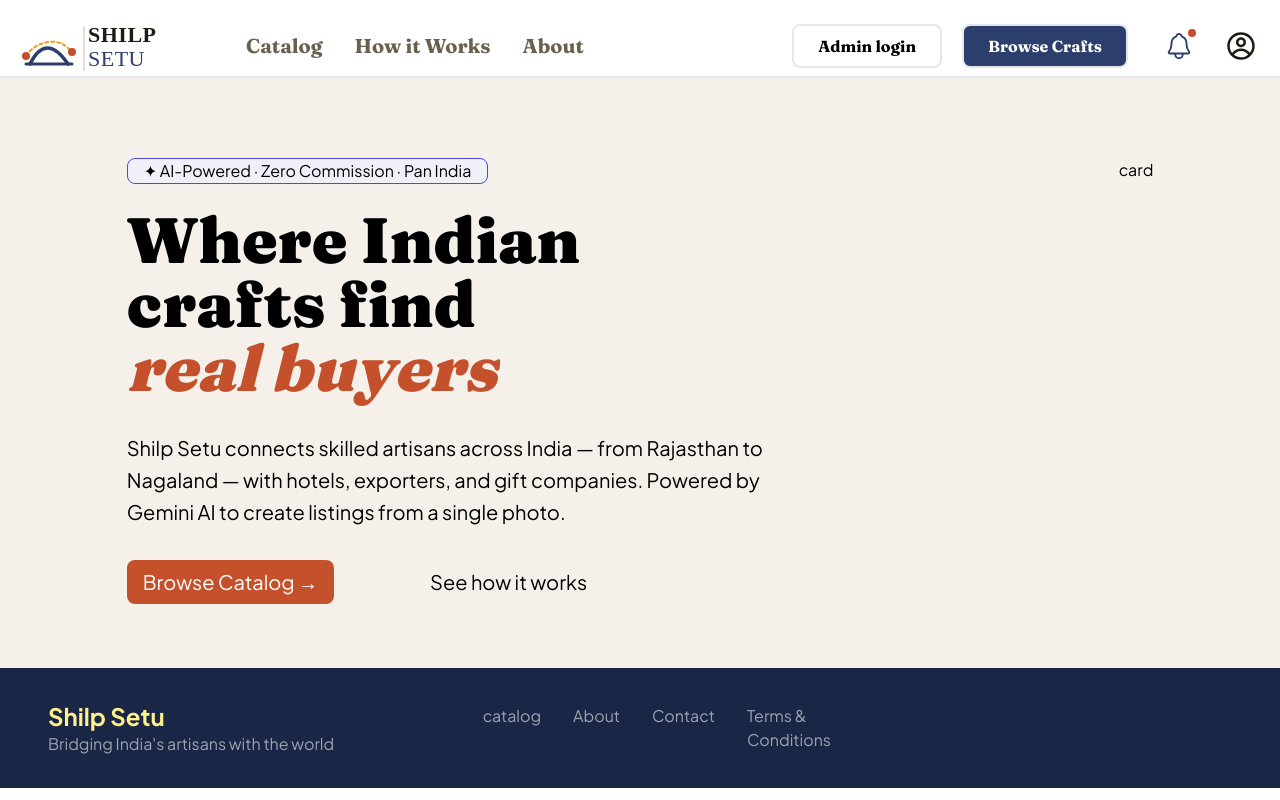
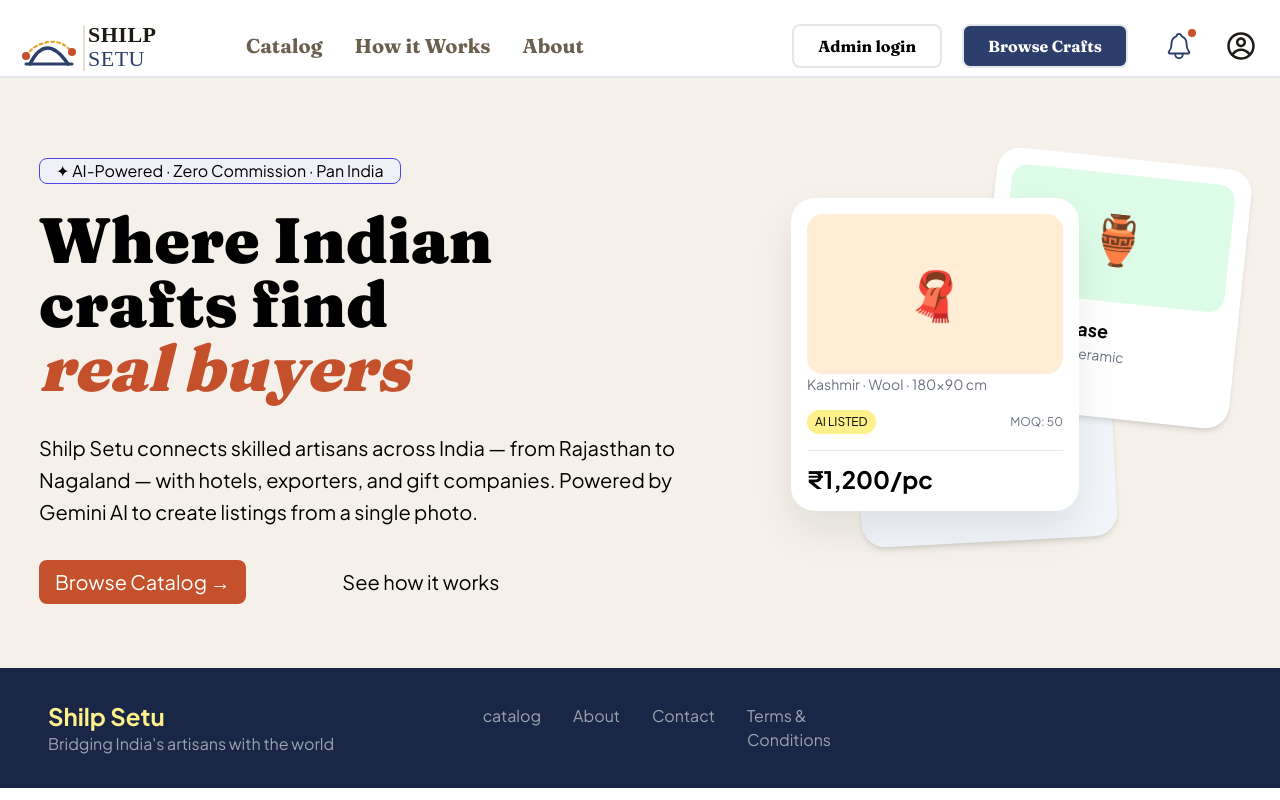
Before and after one commit to Sayyed-Ali/Shilp-Setu, a React (Vite) app in the folder frontend/appFront/: page / in a window 1280 px wide. Built offline with nearby package versions, Linux system fonts and the light colour scheme.

Commit message:
hero right section added

```diff
--- a/frontend/appFront/src/components/Hero.jsx
+++ b/frontend/appFront/src/components/Hero.jsx
@@ -1,10 +1,11 @@
+import HeroCardStack from "./HeroCardStack"
 
 export default function Hero() {
     return (
         <>
             <div className="bg-[#F5F1EA] h-auto px- m-auto pt-20 pb-16 flex justify-center">
                 {/*left*/}
-                <div className="pr-80">
+                <div className="">
                     <div className="border border-indigo-600 rounded-lg bg-[#eff0f8] inline-flex px-4">✦ AI-Powered · Zero Commission · Pan India</div>
 
                     <div className="pt-6">
@@ -21,8 +22,12 @@
                     </div>
                 </div>
 
-                <div>card</div>
+                <div className="pl-20">
+                    {/* right*/}
+                    <HeroCardStack />
+                </div>
             </div >
+
         </>
     )
 }
--- /dev/null
+++ b/frontend/appFront/src/components/HeroCardStack.jsx
@@ -0,0 +1,34 @@
+export default function HeroCardStack() {
+    return (
+        <div className="relative w-[450px] h-[400px]">
+            {/* Back Card */}
+            <div
+                className=" absolute right-0 top-0 w-64 bg-white rounded-3xl p-4 shadow-md rotate-6 z-10">
+                <div className="h-32 bg-green-100 rounded-2xl flex items-center justify-center text-5xl">🏺</div>
+                <h3 className="mt-4 font-bold text-lg">Pottery Vase</h3>
+                <p className="text-gray-500 text-sm">Rajasthan · Ceramic</p>
+                <span className="inline-block mt-3 bg-yellow-200 px-2 py-1 rounded-full text-xs">AI LISTED</span>
+            </div>
+
+            {/* Front Card */}
+            <div className=" absolute left-0 top-10 w-72 bg-white rounded-3xl p-4 shadow-[0_20px_40px_rgba(0,0,0,0.08)] z-20 ">
+                <div className="h-40 bg-orange-100 rounded-2xl flex items-center justify-center text-5xl">🧣</div>
+                <p className="text-gray-500 text-sm">Kashmir · Wool · 180×90 cm</p>
+                <div className="flex justify-between items-center mt-4">
+                    <span className="bg-yellow-200 px-2 py-1 rounded-full text-xs">AI LISTED</span>
+                    <span className="text-xs text-gray-500">MOQ: 50</span>
+                </div>
+                <div className="border-t mt-4 pt-3">
+                    <p className="font-bold text-2xl">
+                        ₹1,200/pc
+                    </p>
+                </div>
+            </div>
+
+            {/* Decorative Card */}
+            <div
+                className="absolute left-16 top-24 w-64 h-72 bg-slate-100 rounded-3xl shadow-md -rotate-3 z-0"
+            ></div>
+        </div>
+    );
+}
```
